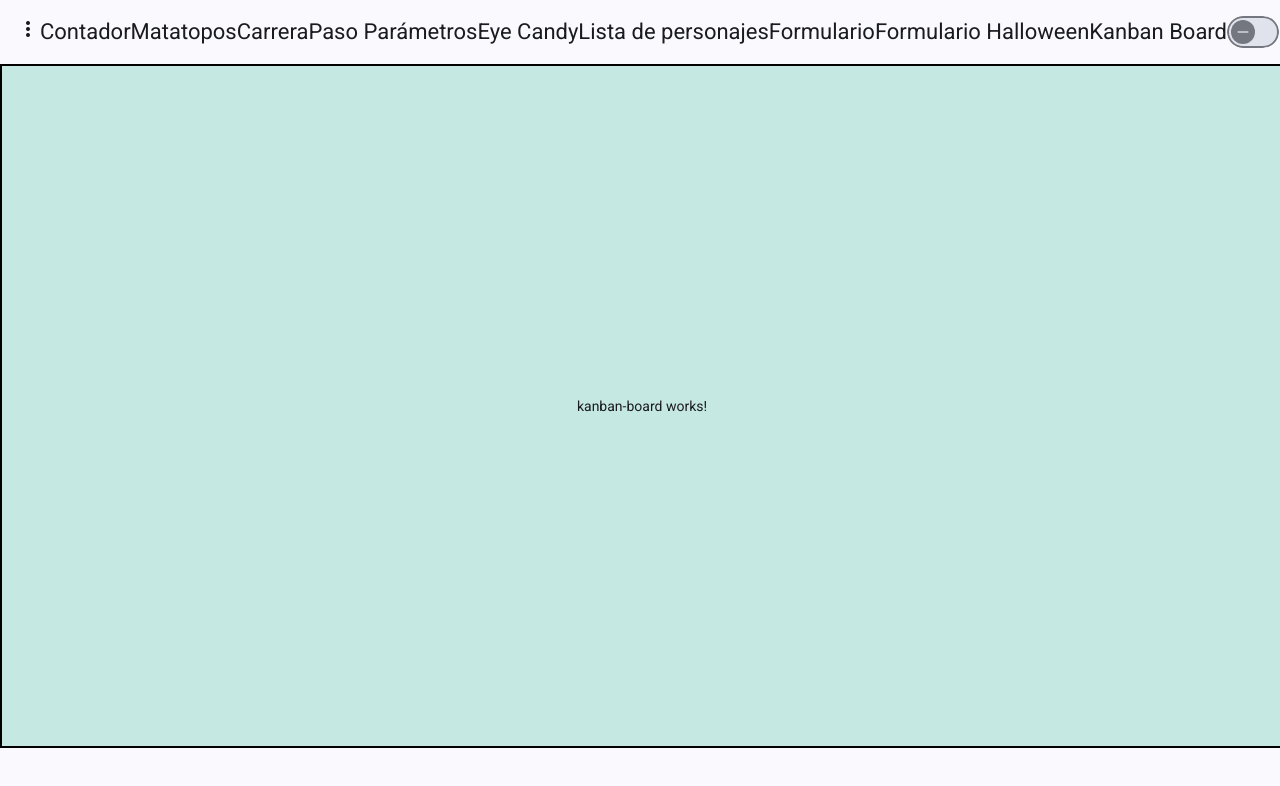
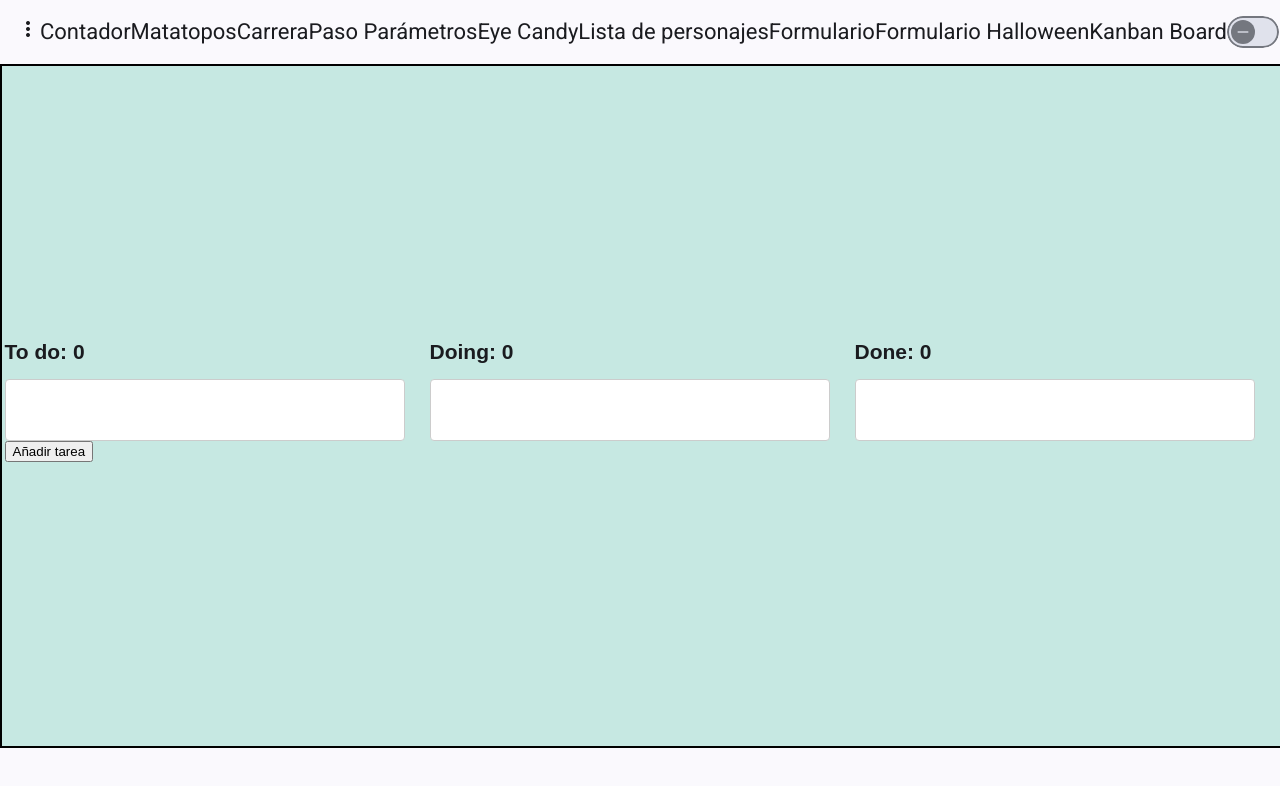
Before and after one commit to AdrianaCA/SegundoProyecto, an Angular app: page /kanban/kanban-board in a window 1280 px wide. Shown: the top 786 px of the page. Built offline with nearby package versions, Linux system fonts and the light colour scheme.

Commit message:
Kanban III

```diff
--- a/src/app/kanban/kanban-board/kanban-board.css
+++ b/src/app/kanban/kanban-board/kanban-board.css
@@ -0,0 +1,61 @@
+.contenedor-general {
+    display: flex;
+    flex-direction: row;
+}
+
+.example-container {
+  width: 400px;
+  max-width: 100%;
+  margin: 0 25px 25px 0;
+  display: inline-block;
+  vertical-align: top;
+  font-family: sans-serif;
+}
+
+.example-list {
+  border: solid 1px #ccc;
+  min-height: 60px;
+  background: white;
+  border-radius: 4px;
+  overflow: hidden;
+  display: block;
+}
+
+.example-box {
+  padding: 20px 10px;
+  border-bottom: solid 1px #ccc;
+  color: rgba(0, 0, 0, 0.87);
+  display: flex;
+  flex-direction: row;
+  align-items: center;
+  justify-content: space-between;
+  box-sizing: border-box;
+  cursor: move;
+  background: white;
+  font-size: 14px;
+  font-family: sans-serif;
+}
+
+.cdk-drag-preview {
+  box-sizing: border-box;
+  border-radius: 4px;
+  box-shadow: 0 5px 5px -3px rgba(0, 0, 0, 0.2),
+              0 8px 10px 1px rgba(0, 0, 0, 0.14),
+              0 3px 14px 2px rgba(0, 0, 0, 0.12);
+}
+
+.cdk-drag-placeholder {
+  opacity: 0;
+}
+
+.cdk-drag-animating {
+  transition: transform 250ms cubic-bezier(0, 0, 0.2, 1);
+}
+
+.example-box:last-child {
+  border: none;
+}
+
+.example-list.cdk-drop-list-dragging .example-box:not(.cdk-drag-placeholder) {
+  transition: transform 250ms cubic-bezier(0, 0, 0.2, 1);
+}
--- a/src/app/kanban/kanban-board/kanban-board.html
+++ b/src/app/kanban/kanban-board/kanban-board.html
@@ -1 +1,51 @@
-<p cdkDrag>kanban-board works!</p>
+<div class="contenedor-general">
+    <div class="example-container">
+        <h2>To do: {{ todo.length }}</h2>
+
+        <div
+            cdkDropList
+            #todoList="cdkDropList"
+            [cdkDropListData]="todo"
+            [cdkDropListConnectedTo]="[doingList]"
+            class="example-list"
+            (cdkDropListDropped)="drop($event)">
+            @for (tarea of todo; track tarea) {
+                <app-kanban-card [t]="tarea"></app-kanban-card>
+            }
+        </div>
+
+        <button type="button" (click)="anadirTarea()">Añadir tarea</button>
+    </div>
+
+    <div class="example-container">
+        <h2>Doing: {{ doing.length }}</h2>
+
+        <div
+            cdkDropList
+            #doingList="cdkDropList"
+            [cdkDropListData]="doing"
+            [cdkDropListConnectedTo]="[todoList, doneList]"
+            class="example-list"
+            (cdkDropListDropped)="drop($event)">
+            @for (tarea of doing; track tarea) {
+                <app-kanban-card [t]="tarea"></app-kanban-card>
+            }
+        </div>
+    </div>
+
+    <div class="example-container">
+        <h2>Done: {{ done.length }}</h2>
+
+        <div
+            cdkDropList
+            #doneList="cdkDropList"
+            [cdkDropListData]="done"
+            [cdkDropListConnectedTo]="[doingList]"
+            class="example-list"
+            (cdkDropListDropped)="drop($event)">
+            @for (tarea of done; track tarea) {
+                <app-kanban-card [t]="tarea"></app-kanban-card>
+            }
+        </div>
+    </div>
+</div>
--- a/src/app/kanban/kanban-board/kanban-board.ts
+++ b/src/app/kanban/kanban-board/kanban-board.ts
@@ -1,12 +1,41 @@
 import { Component } from '@angular/core';
-import {DragDropModule} from '@angular/cdk/drag-drop';
+import {CdkDragDrop, DragDropModule, moveItemInArray, transferArrayItem} from '@angular/cdk/drag-drop';
+import { Tarea } from '../../models/Tarea.model';
+import { KanbanCard } from '../kanban-card/kanban-card';
+import {DialogModule} from '@angular/cdk/dialog';
+
+export interface DialogData {
+  titulo: string;
+  descripcion: string;
+}
 
 @Component({
   selector: 'app-kanban-board',
-  imports: [DragDropModule],
+  imports: [DragDropModule, DialogModule, KanbanCard],
   templateUrl: './kanban-board.html',
   styleUrl: './kanban-board.css'
 })
 export class KanbanBoard {
 
+  todo:Tarea[] = [];
+  doing:Tarea[] = [];
+  done:Tarea[] = [];
+
+  drop(event: CdkDragDrop<Tarea[]>) {
+    if (event.previousContainer === event.container) {
+      moveItemInArray(event.container.data, event.previousIndex, event.currentIndex);
+    } else {
+      transferArrayItem(
+        event.previousContainer.data,
+        event.container.data,
+        event.previousIndex,
+        event.currentIndex,
+      );
+    }
+  }
+
+  anadirTarea() {
+
+  }
+
 }
--- a/src/app/kanban/kanban-card/kanban-card.html
+++ b/src/app/kanban/kanban-card/kanban-card.html
@@ -1 +1 @@
-<p>kanban-card works!</p>
+<p>{{ t.titulo }}</p>
--- a/src/app/kanban/kanban-card/kanban-card.ts
+++ b/src/app/kanban/kanban-card/kanban-card.ts
@@ -1,4 +1,5 @@
-import { Component } from '@angular/core';
+import { Component, Input } from '@angular/core';
+import { Tarea } from '../../models/Tarea.model';
 
 @Component({
   selector: 'app-kanban-card',
@@ -8,4 +9,6 @@ import { Component } from '@angular/core';
 })
 export class KanbanCard {
 
+  @Input() t!: Tarea;
+
 }
```
